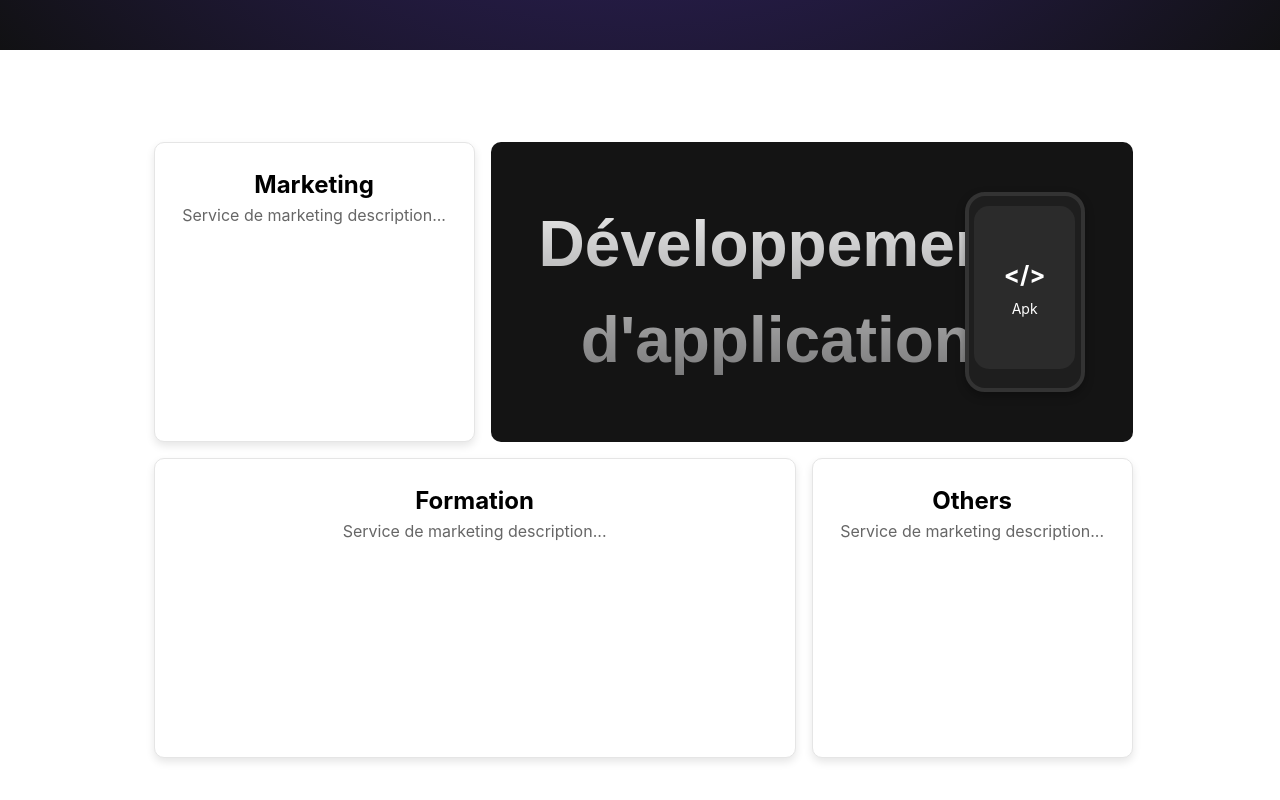
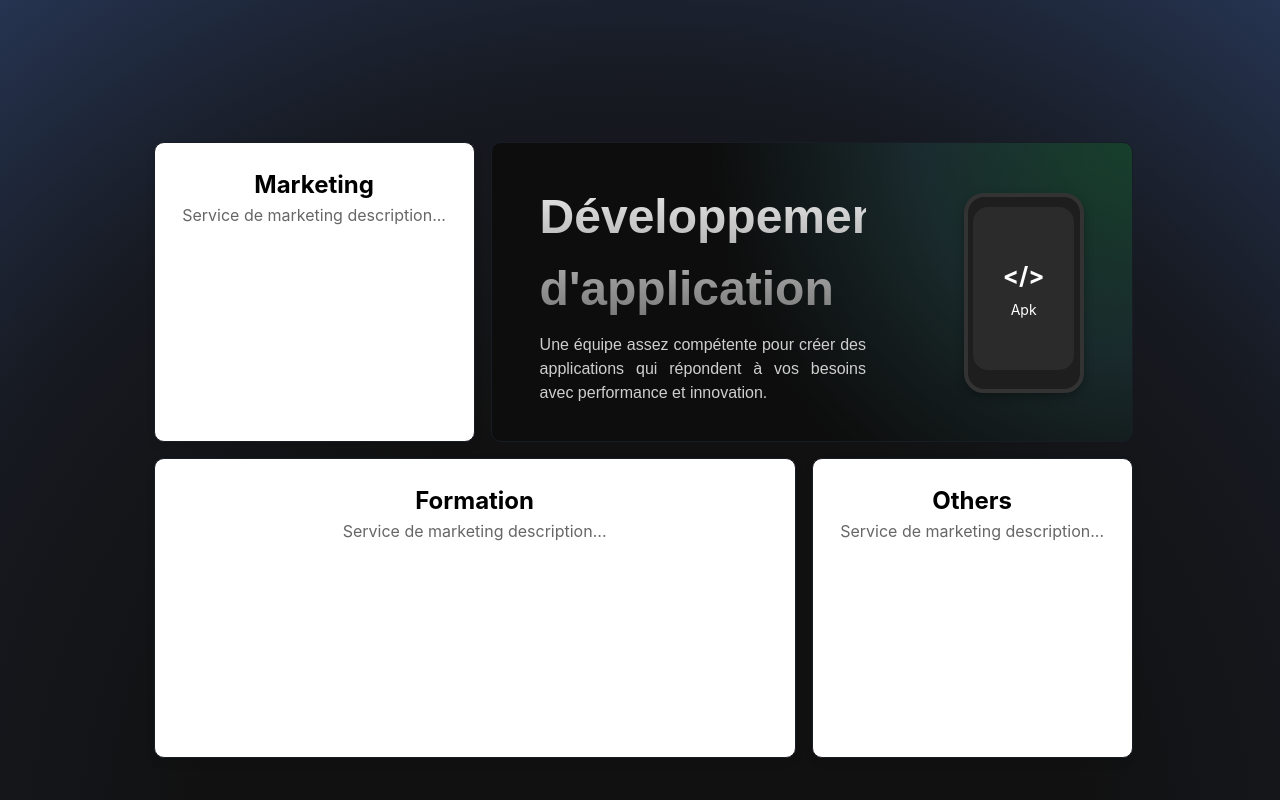
Before and after one commit to Dierdi001/y-nnovate_public, a Nuxt app: page / in a window 1280 px wide. Shown: the part 1214-2014 px from the top of the page. Built offline with nearby package versions, Linux system fonts and the light colour scheme.

Commit message:
améliorations du composant ServiceDevelopment.vue

```diff
--- a/components/Hero.vue
+++ b/components/Hero.vue
@@ -80,8 +80,8 @@ onMounted(() => {
         scrub: true,
         onEnter: () => {
           gsap.to(hero.value, {
-            background: "radial-gradient(circle, #452c97, #111113)",
-            duration: 1,
+            background: "transparent",
+            duration: 0.5,
           });
           squares.value.forEach((square) => {
             square.color = "#572ccc";
--- a/components/OurServices.vue
+++ b/components/OurServices.vue
@@ -2,7 +2,7 @@
     <section class="ourServices-section">
       <div class="grid-row row-1">
         <ServiceMarketing class="box box-1" />
-        <ServiceDevelopment class="box box-2" />
+        <ServiceDevelopment class="box box-2" @mouseenter="handleMouseEnter" :class="{ 'box-2-hovered': isHovered }"/>
       </div>
       <div class="grid-row row-2">
         <ServiceFormation class="box box-3" />
@@ -24,6 +24,19 @@
       ServiceDevelopment,
       ServiceFormation,
       ServiceOthers
+    },
+    data() {
+      return {
+        isHovered: false,
+        hoverTimeout: null,
+      };
+    },
+    methods: {
+      handleMouseEnter() {
+        this.hoverTimeout = setTimeout(() => {
+          this.isHovered = true;
+        }, 2500);
+      }
     }
   }
   </script>
@@ -63,5 +76,46 @@
     border-radius: 10px;
     text-align: center;
     height: 300px;
+    border: 1px solid #181c25
   }
+
+  .box-2{
+    position: relative;
+    z-index: 1;
+  }
+
+  @property --angle{
+    syntax: "<angle>";
+    initial-value: 0deg;
+    inherits: false;
+  }
+  .box-2-hovered::after, .box-2-hovered::before {
+    content: '';
+    position: absolute;
+    height: 100%;
+    width: 100%;
+    border-radius: 10px;
+    background: conic-gradient(from var(--angle), transparent 10%, blue, #59257bc9);
+    top: 50%;
+    left: 50%;
+    translate: -50% -50%;
+    padding: 5px;
+    z-index: -1;
+    animation: 5s spin linear infinite;
+  }
+
+  .box-2-hovered::before {
+    filter: blur(1.5rem);
+    opacity: 0.7
+  }
+
+  @keyframes spin{
+    from{
+      --angle: 0deg;
+    }
+    to{
+      --angle: 360deg;
+    }
+  }
+
   </style>
--- a/components/ServiceDevelopment.vue
+++ b/components/ServiceDevelopment.vue
@@ -1,26 +1,28 @@
 <template>
-  <div class="dev-service-container"
-    @mouseenter="isHovered = true"
-    @mouseleave="handleMouseLeave"
+  <div class="dev-service-container" @mouseenter="handleMouseEnter">
+    <!-- Composant affiché par défaut -->
+    <ServiceDevelopmentText
+      v-if="!isHovered"
+      class="service-development-text"
+    />
+
+    <Transition
+      name="fade"
+      @before-enter="beforeEnter"
+      @enter="enter"
+      @leave="leave"
     >
-    <!-- Composant affiché par défaut -->
-    <ServiceDevelopmentText v-show="!isHovered" class="service-development-text" />
-
       <div class="dev-service-box" v-show="isHovered">
         <div class="scroll-box" ref="scrollBox">
           <div
             class="shimmer-line"
             v-for="index in 20"
             :key="index"
-          :style="{ width: getRandomWidth(), borderRadius: '5px' }">
-        </div>
-        <div class="diagonal-line"></div>
+            :style="{ width: getRandomWidth(), borderRadius: '5px' }"
+          ></div>
         </div>
 
-      <div
-        class="code-box"
-        @mouseenter="handleMouseEnter"
-      >
+        <div class="code-box">
           <pre class="code-line shimmer-effect">
             <code>
               > npm install
@@ -39,6 +41,7 @@
           <span class="cursor-blink"></span>
         </div>
       </div>
+    </Transition>
   </div>
 </template>
 <script>
@@ -52,47 +55,78 @@ export default {
     };
   },
   methods: {
-    handleMouseLeave() {
-    },
     handleMouseEnter() {
       this.isHovered = true;
-      this.animateTransition();
+    },
+    beforeEnter(el) {
+      // This hook is fired before the transition starts
+      el.style.opacity = 0;
+    },
+    enter(el, done) {
+      // This hook is fired when the transition starts
+      gsap.to(el, {
+        opacity: 1,
+        duration: 1,
+        onComplete: done,
+      });
+    },
+    leave(el, done) {
+      // This hook is fired when the transition ends
+      gsap.to(el, {
+        opacity: 0,
+        duration: 1,
+        onComplete: done,
+      });
     },
     getRandomWidth() {
       return `${Math.floor(Math.random() * 50) + 50}%`;
     },
-    animateTransition() {
-      if (this.isHovered) {
-        gsap.to(".service-development-text",
-          { opacity: 0, y: -20, duration: 5, ease: "power2.out" }
-        );
-      }
-    }
   },
-  watch: {
-    isHovered(newVal) {
-      this.animateTransition();
-    }
-  }
 };
 </script>
 <style scoped>
 .dev-service-container {
   height: 300px;
-  background-color: #141414;
-  border-radius: 8px;
-
+  background: radial-gradient(
+    circle at top right,
+    #1552299c,
+    #24524e54 30%,
+    #0d0d0d 60%
+  );
+  border-radius: 10px;
 }
 
 .dev-service-box {
   height: 300px;
-  background-color: #141414;
+  background: radial-gradient(
+    circle at top right,
+    #59257bc9,
+    #0d0d0d 20%,
+    #0d0d0d 60%
+  );
   display: flex;
   justify-content: space-between;
   align-items: center;
   padding: 20px;
-  transition: opacity 0.3s ease;
-  border-radius: 8px;
+  transition: 1s ease;
+  border-radius: 10px;
+  opacity: 0;
+}
+
+/* Animation de l'entrée */
+.fade-enter-active,
+.fade-leave-active {
+  transition: opacity 1s ease; /* Transition de l'opacité */
+}
+
+/* Début de l'entrée */
+.fade-enter,
+.fade-leave-to {
+  opacity: 0;
+}
+
+.fade-enter-to {
+  opacity: 1;
 }
 
 .scroll-box {
@@ -100,10 +134,15 @@ export default {
   max-width: 500px;
   height: 250px;
   overflow-y: hidden;
-  background-color: #1e1e1e;
+  background: radial-gradient(
+    circle at bottom left,
+    #37839671,
+    #0d0d0d 30%,
+    #0d0d0d 60%
+  );
   border-radius: 8px;
   color: #f8f8f2;
-  font-family: 'Courier New', monospace;
+  font-family: "Courier New", monospace;
   font-size: 14px;
   padding: 10px;
   box-shadow: 0 4px 6px rgba(0, 0, 0, 0.1);
@@ -119,9 +158,14 @@ export default {
 .shimmer-line {
   height: 20px;
   margin: 5px 0;
-  background: linear-gradient(90deg, rgba(255, 255, 255, 0.1) 25%, rgba(78, 78, 78, 0.3) 50%, rgba(255, 255, 255, 0.1) 75%);
+  background: linear-gradient(
+    90deg,
+    rgba(255, 255, 255, 0.1) 25%,
+    rgba(78, 78, 78, 0.3) 50%,
+    rgba(255, 255, 255, 0.1) 75%
+  );
   background-size: 200% 100%;
-  animation: shimmer 2s infinite;
+  animation: shimmer 4s infinite;
 }
 
 .code-line {
@@ -135,7 +179,7 @@ export default {
 
 /* Style de la boîte de code à droite */
 .code-box {
-  font-family: 'Courier New', monospace;
+  font-family: "Courier New", monospace;
   font-size: 14px;
   cursor: text;
   width: 40%;
@@ -152,7 +196,12 @@ export default {
 /* Effet de brillance pour simuler l'animation de terminal */
 .shimmer-effect {
   animation: shimmer 2s infinite;
-  background: linear-gradient(90deg, rgba(255, 255, 255, 0.1) 25%, rgba(78, 78, 78, 0.3) 50%, rgba(255, 255, 255, 0.1) 75%);
+  background: linear-gradient(
+    90deg,
+    rgba(255, 255, 255, 0.1) 25%,
+    rgba(78, 78, 78, 0.3) 50%,
+    rgba(255, 255, 255, 0.1) 75%
+  );
   background-size: 200% 100%;
 }
 
--- a/components/ServiceDevelopmentText.vue
+++ b/components/ServiceDevelopmentText.vue
@@ -1,20 +1,25 @@
 <template>
+  <transition name="fade-slide">
     <div class="service-box">
-    <!-- Titre à gauche -->
-    <div class="title">
-      <h2 class="font-bold font-manrope gradient-text">Développement d'application</h2>
+      <!-- Section gauche : Titre + Texte -->
+      <div class="text-content">
+        <h2 class="title">Développement d'application</h2>
+        <p class="description">
+          Une équipe assez compétente pour créer des applications qui répondent à vos besoins avec performance et innovation.
+        </p>
       </div>
 
-    <!-- Smartphone à droite -->
+      <!-- Section droite : Smartphone -->
       <div class="smartphone">
         <div class="screen">
           <div class="apk-icon">
-          <span class="logo"> &lt;/&gt; </span>
+            <span class="logo">&lt;/&gt;</span>
             <span class="label">Apk</span>
           </div>
         </div>
       </div>
     </div>
+  </transition>
 </template>
 
 <script>
@@ -24,27 +29,54 @@ export default {
 </script>
 
 <style scoped>
+/* Animation de sortie */
+.fade-slide-leave-active {
+  transition: opacity 2s ease-out, transform 2s ease-out;
+}
+
+.fade-slide-leave-to {
+  opacity: 0;
+  transform: translateX(50px); /* Déplace vers la droite */
+}
+
 .service-box {
-  height: 300px;
-  background-color: transparent;
-  padding: 3rem;
   display: flex;
   align-items: center;
   justify-content: space-between;
+  background-color: transparent;
+  padding: 2rem 3rem;
   border-radius: 8px;
+  height: 300px;
+}
+
+/* Section Texte */
+.text-content {
+  flex: 1;
+  color: white;
+  max-width: 60%;
 }
 
 .title {
-  flex: 1;
-  color: white;
-  font-size: 4rem;
-  max-width: 70%;
-  word-wrap: break-word;
-  display: flex;
-  justify-content: start;
-  align-items: start;
+  font-size: 3rem;
+  font-weight: bold;
+  font-family: 'Manrope', sans-serif;
+  background: linear-gradient(to bottom, #ededed, #737374);
+  -webkit-background-clip: text;
+  color: transparent;
+  text-align: left;
 }
 
+.description {
+  font-size: 1rem;
+  font-weight: normal;
+  font-family: 'Manrope', sans-serif;
+  margin-top: 0.5rem;
+  color: #cfcfcf;
+  line-height: 1.5;
+  text-align: justify;
+}
+
+/* Smartphone */
 .smartphone {
   width: 120px;
   height: 200px;
@@ -85,10 +117,4 @@ export default {
   margin-top: 5px;
   display: block;
 }
-
-.gradient-text {
-  background: linear-gradient(to bottom, #ededed, #737374);
-  -webkit-background-clip: text;
-  color: transparent;
-}
 </style>
--- /dev/null
+++ b/components/ui/index.vue
@@ -0,0 +1,25 @@
+<template>
+  <div class="index">
+    <Hero />
+    <OurServices />
+  </div>
+</template>
+<script>
+import Hero from "~/components/Hero.vue";
+import OurServices from "~/components/OurServices.vue";
+export default {
+    name: "UiIndex"
+}
+</script>
+<style scoped>
+.index {
+    background: radial-gradient(circle at bottom center,
+    #111111 20%,
+    #161920 35%,
+    #2c3f65 55%,
+    #58257b 75%,
+    #3d0e61 100%
+  );
+
+}
+</style>
--- a/pages/index.vue
+++ b/pages/index.vue
@@ -1,11 +1,9 @@
 <script setup lang="ts">
-import Hero from "~/components/Hero.vue";
-import OurServices from "~/components/OurServices.vue";
+import UiIndex from "~/components/ui/index.vue";
 </script>
 
 <template>
   <div>
-    <Hero />
-    <OurServices />
+    <UiIndex />
   </div>
 </template>
```
Lines whose indentation alone changed are shown as unchanged.
